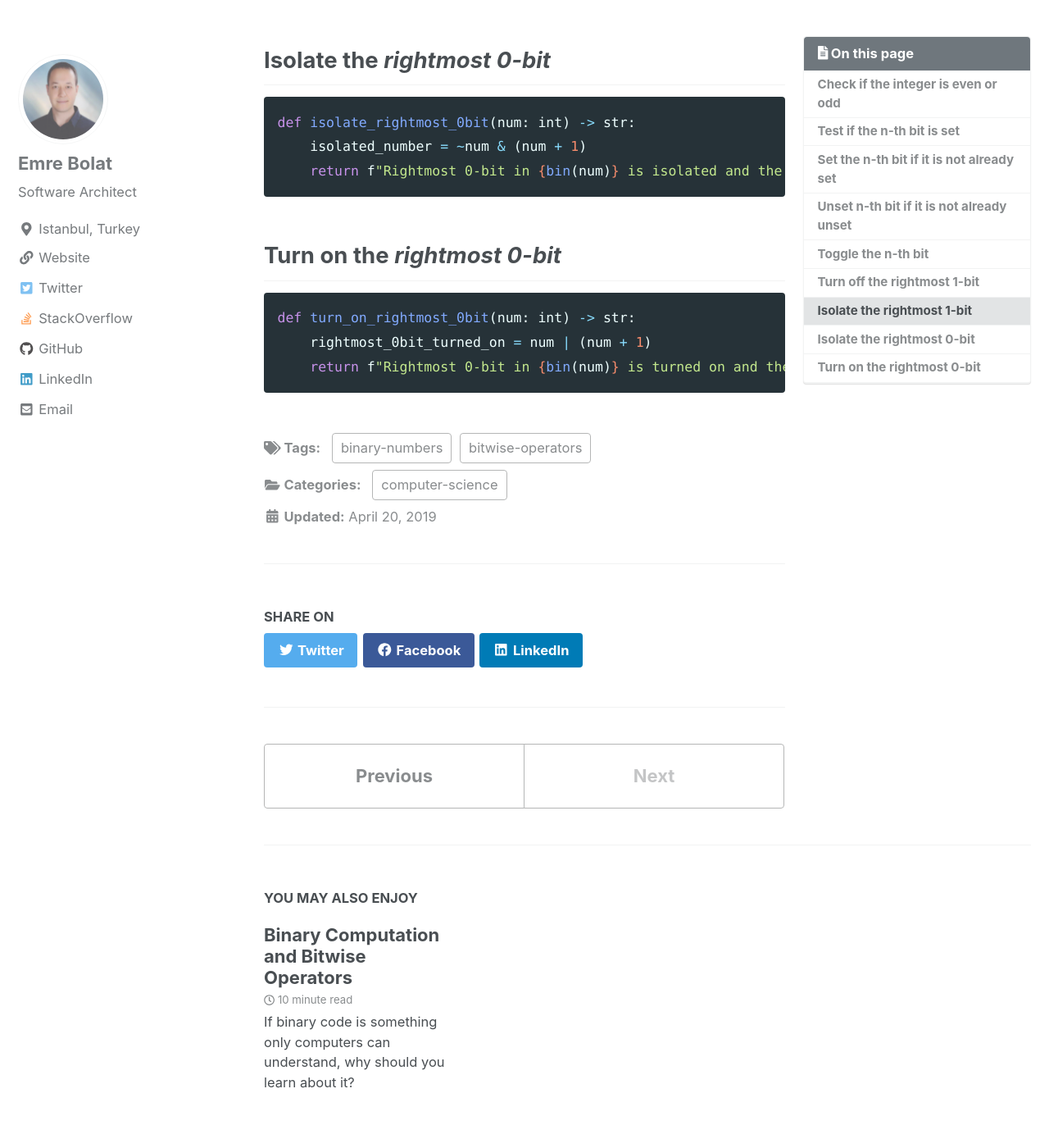
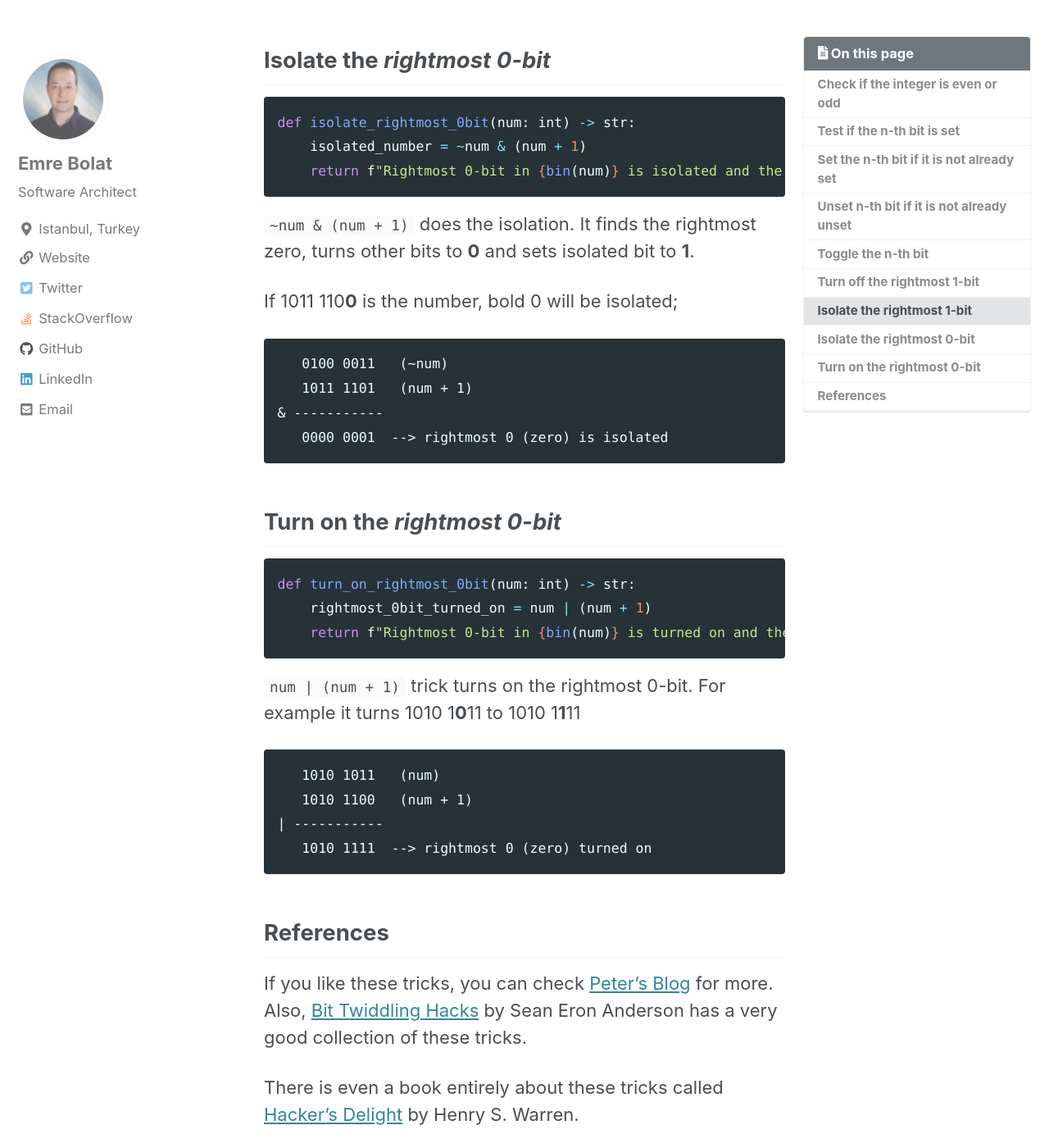
Before and after one commit to ebolat/emre.me, a Jekyll site: the page built from _posts/2019-04-20-bit-manipulation-tricks.md, in a window 1280 px wide and 1400 px high, scrolled down 7934 px. Shown: the whole window at 82% size. Built offline with Jekyll 4.4.1, drawn with Linux system fonts in a browser that asks for light colours; cached includes are drawn as plain includes; nearby versions of some CDN libraries; comment, search, counter and statistics services are not loaded; a style sheet for code colours, icons or effects is not loaded; some of the changed text lies outside the part shown.

Commit message:
Bit Manipulation Tricks post finished

````diff
--- a/_posts/2019-04-20-bit-manipulation-tricks.md
+++ b/_posts/2019-04-20-bit-manipulation-tricks.md
@@ -230,6 +230,16 @@ def isolate_rightmost_0bit(num: int) -> str:
     isolated_number = ~num & (num + 1)
     return f"Rightmost 0-bit in {bin(num)} is isolated and the result: {bin(isolated_number)}"
 ```
+`~num & (num + 1)` does the isolation. It finds the rightmost zero, turns other bits to **0** and sets isolated bit to **1**.
+
+If 1011 110**0** is the number, bold 0 will be isolated;
+```
+   0100 0011   (~num)
+   1011 1101   (num + 1)
+& -----------
+   0000 0001  --> rightmost 0 (zero) is isolated
+```
+
 
 ## Turn on the *rightmost 0-bit* ##
 
@@ -238,3 +248,18 @@ def turn_on_rightmost_0bit(num: int) -> str:
     rightmost_0bit_turned_on = num | (num + 1)
     return f"Rightmost 0-bit in {bin(num)} is turned on and the result: {bin(rightmost_0bit_turned_on)}"
 ```
+`num | (num + 1)` trick turns on the rightmost 0-bit. For example it turns 1010 1**0**11 to 1010 1**1**11
+
+```
+   1010 1011   (num)
+   1010 1100   (num + 1)
+| -----------
+   1010 1111  --> rightmost 0 (zero) turned on
+```
+
+## References ##
+
+If you like these tricks, you can check [Peter's Blog](https://catonmat.net) for more.
+Also, [Bit Twiddling Hacks](https://graphics.stanford.edu/~seander/bithacks.html) by Sean Eron Anderson has a very good collection of these tricks.
+
+There is even a book entirely about these tricks called [Hacker's Delight](https://www.amazon.com/Hackers-Delight-Edition-Henry-Warren/dp/0321842685) by Henry S. Warren.
````
